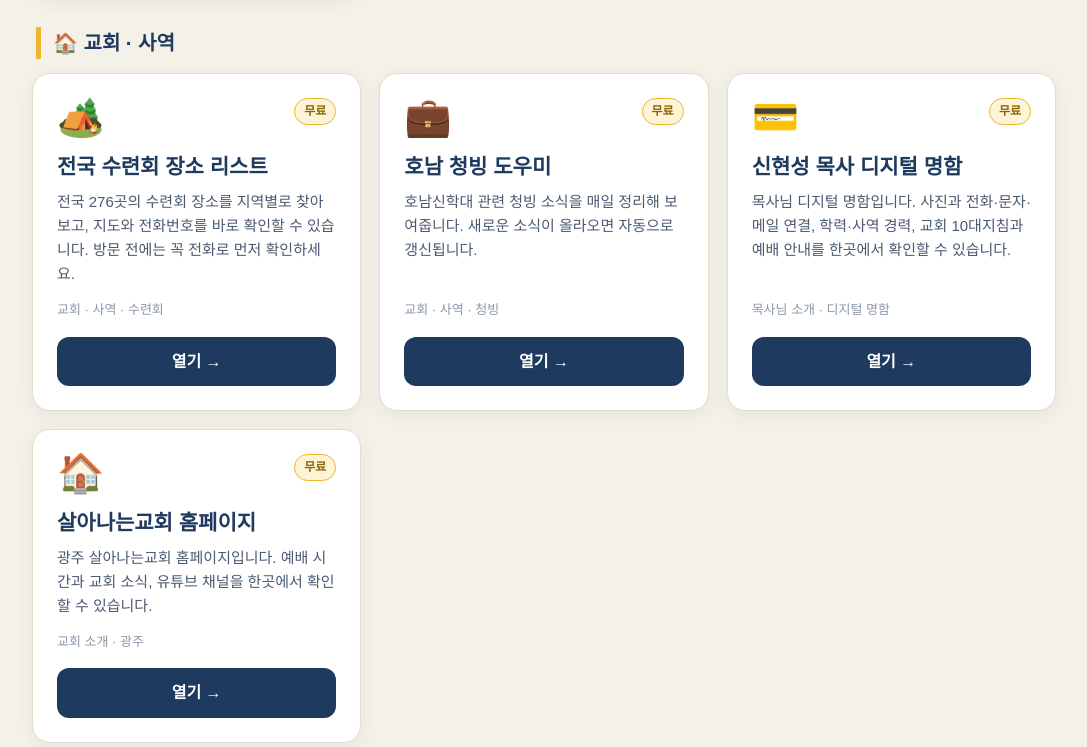
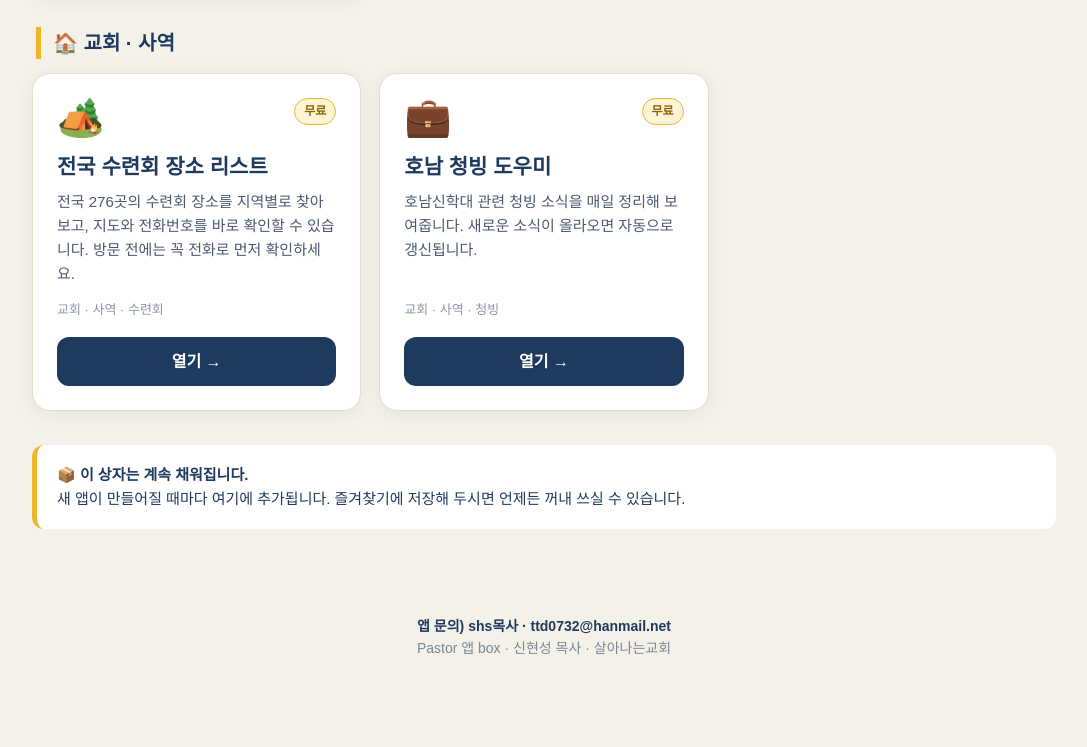
Before and after one commit to ttd0732-ux/pastor-app-box, a plain HTML site: page index.html in a window 1280 px wide. Shown: the part 1475-2222 px from the top of the page, without its empty margins (96-1183 px from the left). After the commit the page ends 2175 px from the top, so only its background shows below. Drawn offline with Linux system fonts and the light colour scheme.

Commit message:
교회·사역 카테고리에서 살아나는교회 카드 2개 제거, 내 소개란에만 디지털 명함·교회 홈페이지 남김

```diff
--- a/index.html
+++ b/index.html
@@ -138,21 +138,6 @@
       <a class="open" href="https://honam-cheongbing.vercel.app" target="_blank" rel="noopener">열기 →</a>
     </article>
 
-    <article class="card" data-cat="ministry" data-name="신현성 목사 디지털 명함 전화 문자 메일">
-      <div class="top"><div class="icon">💳</div><span class="free">무료</span></div>
-      <h3>신현성 목사 디지털 명함</h3>
-      <p>목사님 디지털 명함입니다. 사진과 전화·문자·메일 연결, 학력·사역 경력, 교회 10대지침과 예배 안내를 한곳에서 확인할 수 있습니다.</p>
-      <div class="tag">목사님 소개 · 디지털 명함</div>
-      <a class="open" href="https://shs-revivechurch.netlify.app/" target="_blank" rel="noopener">열기 →</a>
-    </article>
-
-    <article class="card" data-cat="ministry" data-name="살아나는교회 홈페이지 우리교회 한 장">
-      <div class="top"><div class="icon">🏠</div><span class="free">무료</span></div>
-      <h3>살아나는교회 홈페이지</h3>
-      <p>광주 살아나는교회 홈페이지입니다. 예배 시간과 교회 소식, 유튜브 채널을 한곳에서 확인할 수 있습니다.</p>
-      <div class="tag">교회 소개 · 광주</div>
-      <a class="open" href="https://urichurch-page.vercel.app/살아나는교회" target="_blank" rel="noopener">열기 →</a>
-    </article>
   </div>
 
   <p class="empty" id="empty">찾는 도구가 없습니다. 다른 단어로 검색해 보세요.</p>
```
